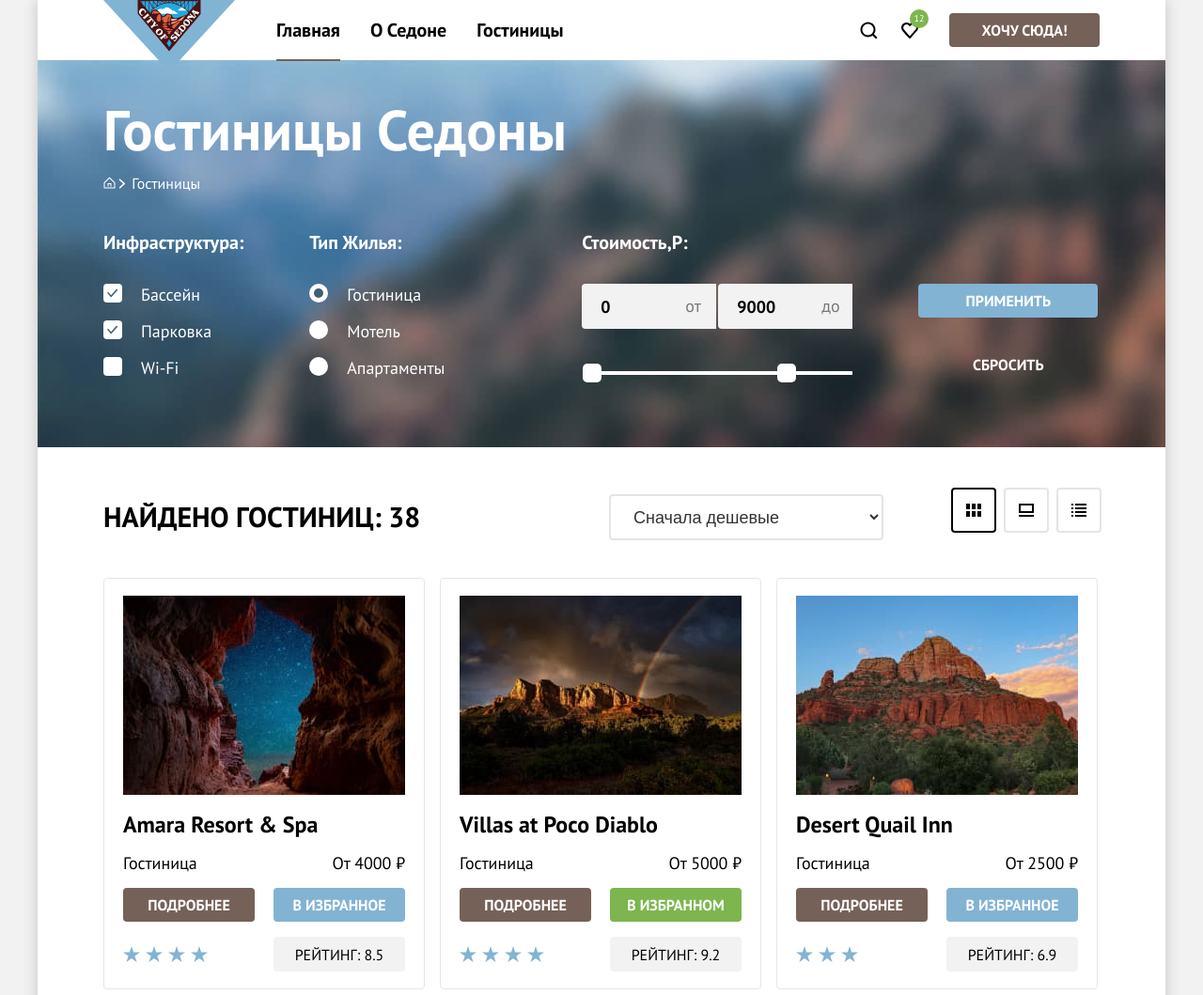
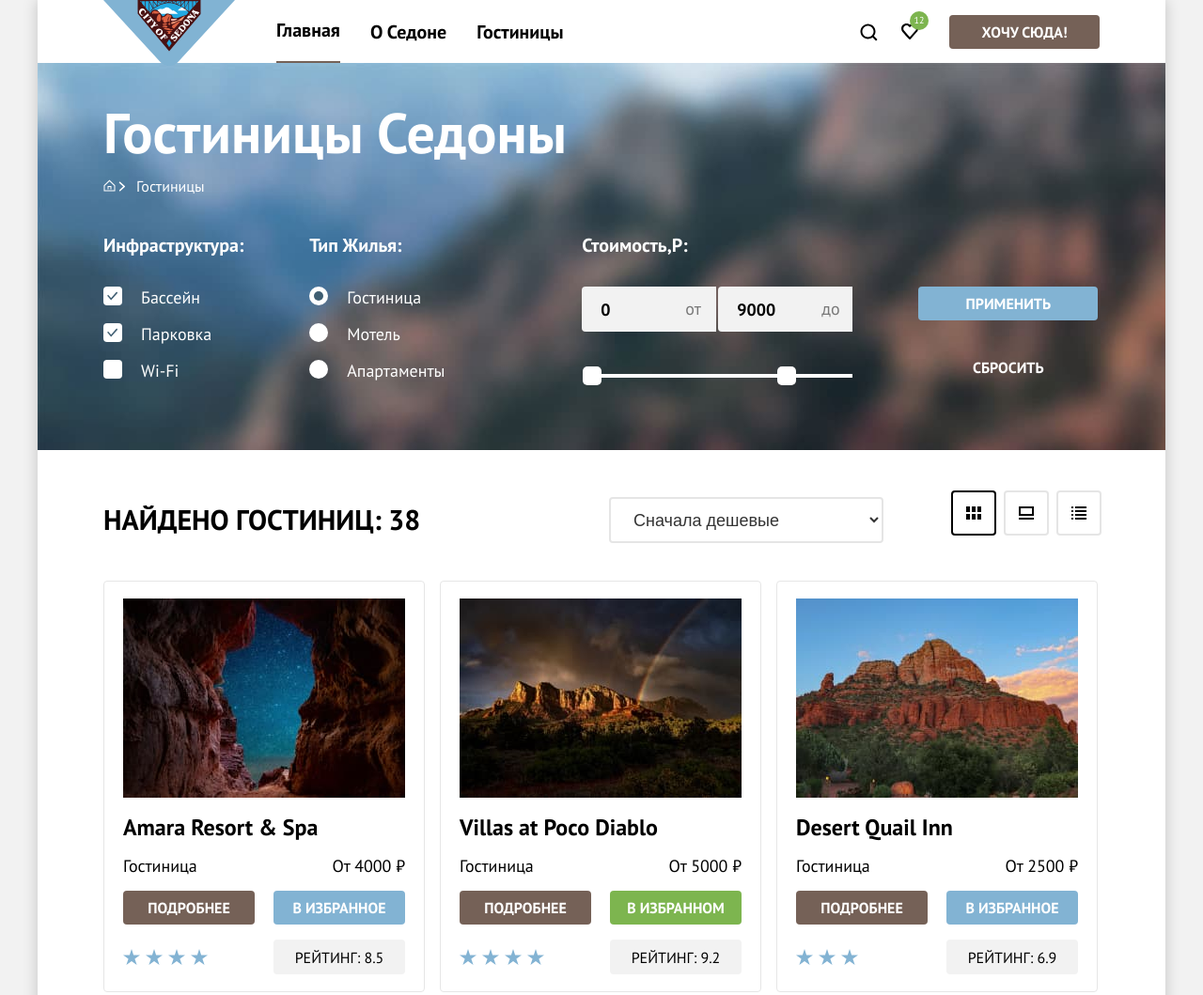
Before and after one commit to htmlacademy-htmlcss/2182995-sedona-35, a plain HTML site: page catalog.html in a window 1280 px wide. Shown: the top 1059 px of the page at 94% size. Drawn offline with Linux system fonts and the light colour scheme.

Commit message:
Доработки

```diff
--- a/styles/styles.css
+++ b/styles/styles.css
@@ -132,13 +132,12 @@ body {
   margin-left: 0;
 }
 
-.navigation_link_current::before {
-  position: absolute;
-  height: 2px;
-  background-color: #756257;
-  width: 68px;
-  content: "";
-  transform: translateY(43px);
+.navigation_link_current{
+
+  border-bottom: 2px solid #756257;
+  padding-bottom: 21px;
+  box-sizing: border-box;
+  padding-top: 20px;
 }
 
 .navigation_link_hotel::before {
@@ -231,7 +230,7 @@ body {
 
 .main_index_logo {
   background-image: url(../images/vector-button-new.svg), url("../images/index.jpg");
-  background-color: #6495ED;
+  background-color: #6b869d;
   background-position: center bottom, center;
   background-repeat: no-repeat, no-repeat;
   width: 1200px;
@@ -665,7 +664,7 @@ body {
   text-align: center;
   color: white;
   background-image: url("../images/background_subscribe.jpg");
-  background-color: #87CEEB;
+  background-color: #615246;
   width: 1200px;
   min-height: 415px;
   margin: 0 auto;
@@ -780,6 +779,8 @@ body {
   border-radius: 4px 0px 0px 4px;
   border: none;
   background: #F2F2F2;
+  min-width: 452px;
+  min-height: 52px;
 
 }
 
@@ -868,11 +869,11 @@ body {
 
 .main-filter-hotel {
   background-image: url("../images/background_catalog.jpg");
-  background-color: maroon;
+  background-color: #4b6075;
   background-repeat: no-repeat;
   color: white;
   width: 1200px;
-  height: 412px;
+  min-height: 412px;
   background-size: cover;
   margin: 0 auto;
 
@@ -898,13 +899,14 @@ body {
   vertical-align: Top;
   color: white;
   display: flex;
-  width: 114px;
-  height: 21px;
+  min-width: 114px;
+  min-height: 21px;
   margin: 0;
   padding-top: 8px;
   padding-left: 70px;
   list-style-type: none;
   position: relative;
+  flex-wrap: wrap;
 
 }
 
@@ -961,6 +963,7 @@ body {
   vertical-align: top;
   margin-left: 40px;
   position: relative;
+  display: flex;
 }
 
 .control:hover {
@@ -999,6 +1002,7 @@ body {
   font-weight: 400;
   font-size: 18px;
   line-height: 23px;
+  flex-wrap: wrap;
 }
 
 .catalog-filter-infra {
```
